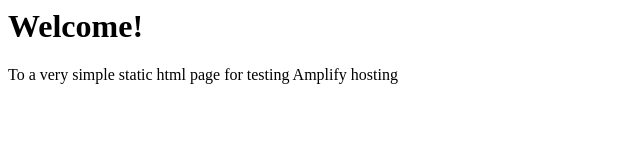
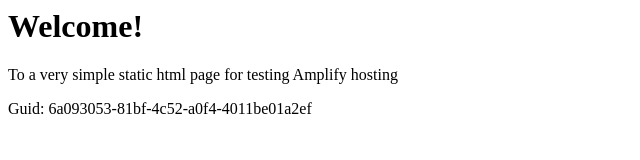
Before and after one commit to aws-aemilia-syd/Github-PR-Commit-Integration-Test-DoNotTouch-Gith-OKSLNVO2-v1-preprod-ap-southeast-2, a website: page src/index.html in a window 1280 px wide. Shown: the whole page, without its empty margins (0-640 px from the left). Drawn offline with Linux system fonts and the light colour scheme.

Commit message:
commit from integ tests

```diff
--- a/src/index.html
+++ b/src/index.html
@@ -1,3 +1,5 @@
+
+
 <html lang="en">
 
 <head>
@@ -10,6 +12,6 @@
 <body>
     <h1>Welcome!</h1>
     <p>To a very simple static html page for testing Amplify hosting</p>
-</body>
+    <p>Guid: 6a093053-81bf-4c52-a0f4-4011be01a2ef</p></body>
 
 </html>
```
